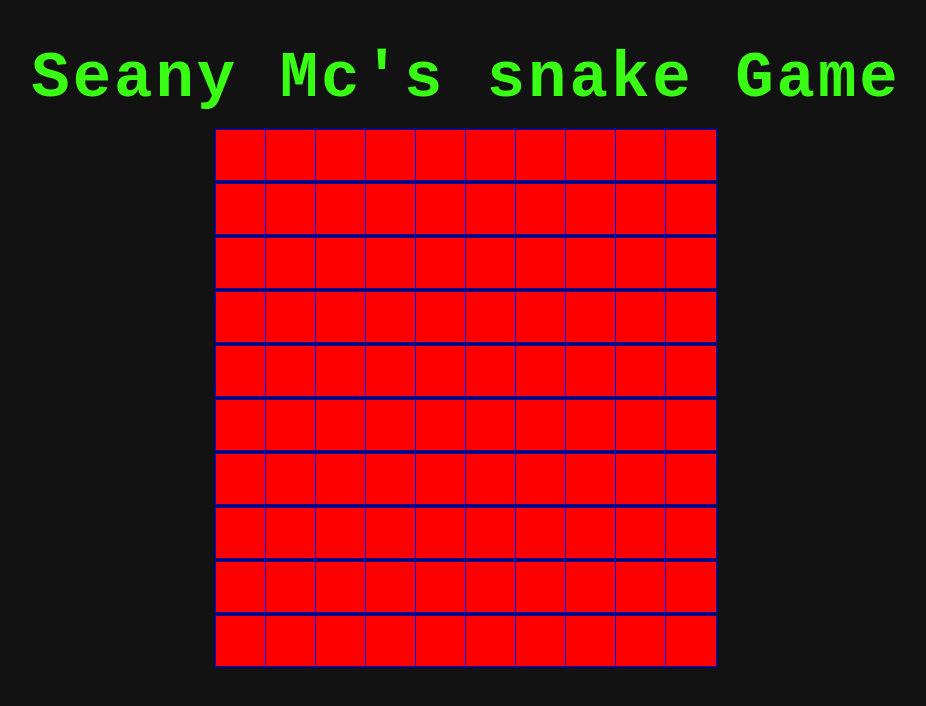
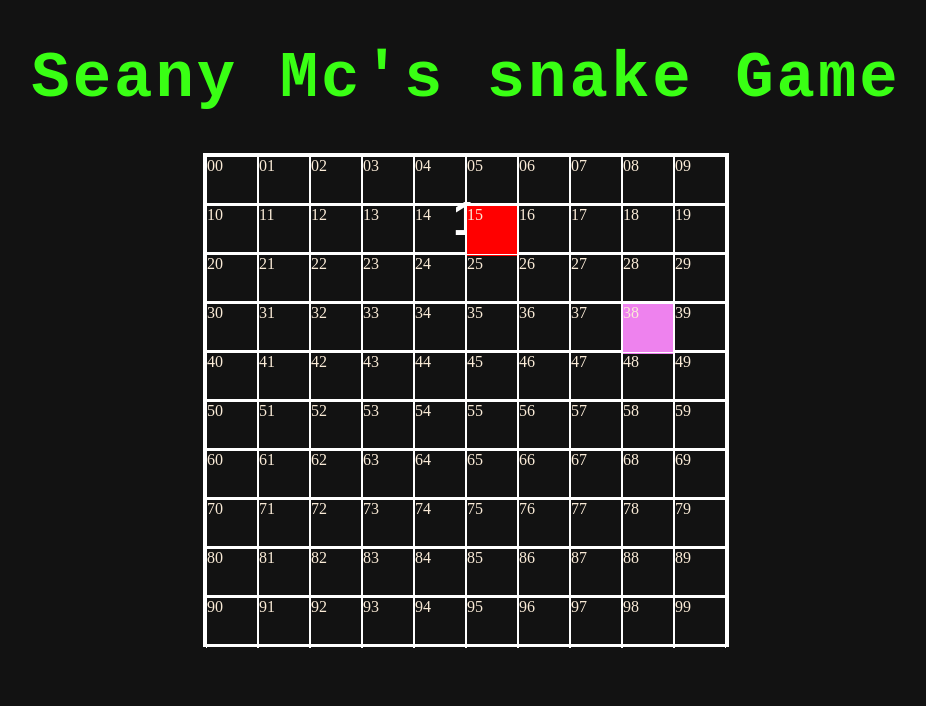
Before and after one commit to SeanMcElroy97/snakegame, a React (Create React App) app: page / in a window 1280 px wide. Shown: the top 706 px of the page, without its empty margins (174-1100 px from the left). Built offline with nearby package versions, Linux system fonts and the light colour scheme.

Commit message:
Board + food made, Cant get state to update with Hook

```diff
--- a/src/App.css
+++ b/src/App.css
@@ -1,5 +1,6 @@
 body {
   background: #121212;
+  margin: 0;
 }
 
 .title {
@@ -31,20 +32,24 @@ body {
   left: 50%;
   top: 50%;
   transform: translate(-50%, -50%);
+  outline: 2px solid white;
 }
 
 .board {
-  outline: 2px solid blue;
 }
 
 .row {
+  border: 1px solid white;
 }
 
 .cell {
   width: 50px;
   height: 50px;
-  outline: 1px solid blue;
+  border: 1px solid white;
   display: inline-block;
+  border-bottom: none;
+  color: antiquewhite;
+  margin-bottom: -4px;
 }
 
 .snake-cell {
--- a/src/LinkedList.js
+++ b/src/LinkedList.js
@@ -1,7 +1,7 @@
 import LinkedListNode from './LinkedListNode'
 export default class LinkedList{
-    constructor(val){
-        const node = new LinkedListNode(val);
+    constructor(row, col){
+        const node = new LinkedListNode(row,col);
         this.head=node;
         this.tail=node;
     }
--- a/src/LinkedListNode.js
+++ b/src/LinkedListNode.js
@@ -1,6 +1,9 @@
 export default class LinkedListNode{
-    constructor(val){
-        this.value=val;
+    constructor(row, col){
+
+        this.lerow =row;
+        this.lecolumn= col;
+
         this.next=null;
     }
 }
--- a/src/components/Board.jsx
+++ b/src/components/Board.jsx
@@ -1,22 +1,110 @@
-import React, {useState} from 'react'
+import React, {useState, useEffect} from 'react'
+import LinkedList from '../LinkedList'
 
 export default function Board() {
-    const BOARD_SIZE = 10
-    const [board, setBoard]= useState(new Array(BOARD_SIZE).fill(0).map(row => new Array(BOARD_SIZE).fill(0)))
+    const [board, setBoard]= useState(makeBoard(10))
+    const [snakeCells, setSnakeCells]= useState(new Set(['33']));
+    const [snake, setSnake] = useState(new LinkedList(3,3));
+    const [foodCell, setFoodCell] = useState("36")
+    let gameOver=false;
+    let speed = 1000;
 
-    for (let row in board){
-        console.log(row[0])
+    useEffect(()=>{
+        setInterval(()=>{
+            slither()
+        }, speed)
+    }, [])
+
+
+
+    let currentDirection="ArrowRight";
+
+    const slither = ()=>{
+        let currentSnakeHead = snake.head;
+        // Get direction
+        if (currentDirection=="ArrowRight"){
+            currentSnakeHead.lecolumn=currentSnakeHead.lecolumn+1
+        }
+        if (currentDirection=="ArrowLeft"){
+            currentSnakeHead.lecolumn=currentSnakeHead.lecolumn-1
+        }
+        if (currentDirection=="ArrowDown"){
+            currentSnakeHead.lerow=currentSnakeHead.lerow+1
+        }
+        if (currentDirection=="ArrowUp"){
+            currentSnakeHead.lerow=currentSnakeHead.lerow-1
+        }
+
+        if (currentSnakeHead.lecolumn>9 || currentSnakeHead.lerow>9 || currentSnakeHead.lecolumn<0 || currentSnakeHead.lerow<0 || snakeCells.has(currentSnakeHead.lerow+""+currentSnakeHead.lecolumn)){
+            alert('gameover')
+        }
+
+        setSnakeCells(new Set([currentSnakeHead.lerow+""+currentSnakeHead.lecolumn]))
+
+        console.log(snakeCells)
+        if(currentSnakeHead.lerow+""+currentSnakeHead.lecolumn == foodCell){
+            eatFood()
+        }
     }
+
+    function eatFood(){
+        // Grow snake
+        console.log("Eat food")
+        generateFood()
+    }
+
+    // Handle key press
+    useEffect(() => {
+        window.addEventListener('keydown', e => {
+            // ArrowUp
+            // ArrowDown
+            // ArrowLeft
+            // ArrowRight
+            if (e.key=="ArrowUp" || e.key=="ArrowDown" || e.key=="ArrowLeft" || e.key=="ArrowRight"){
+                currentDirection=e.key
+            }
+        });
+        }, []);
+
+    function generateFood(){
+        let randomrow=Math.floor(Math.random() * 10);
+        let randomcol=Math.floor(Math.random() * 10);
+
+        if(snakeCells.has(randomrow+""+randomcol)){
+            generateFood()
+        }
+        let foodyCell=randomrow+""+randomcol
+        setFoodCell(foodyCell)
+
+
+    }
+
     return (
         <div className="boardContainer">
             {board.map((row, index)=>(
                 <div key={index} className="row">{
                     row.map((cell, cell_index)=>(
-                        <div key={cell_index} className={`cell ${true? 'food': ''}`}></div>
+                        <div key={cell_index} className={`cell   ${snakeCells.has(''+index+''+cell_index)? 'snake-cell': foodCell==index+""+cell_index? 'food': ''}`}>{index + '' + cell_index}</div>
                     ))
                 }
                 </div>
             ))}
         </div>
     )
+
+
 }
+
+const makeBoard = size =>{
+
+    const board =[]
+
+    for( let row=0; row<size; row++){
+        const currentRow=[];
+        for (let cell=0; cell<size; cell++){
+            currentRow.push(0)
+        }
+        board.push(currentRow)
+    }
+    return board
+}
--- a/src/random_food_location.js
+++ /dev/null
@@ -1,3 +0,0 @@
-function randomNumber(min, max){
-    return Math.floor(Math.random() *(max-min +1) +min)
-}
```
